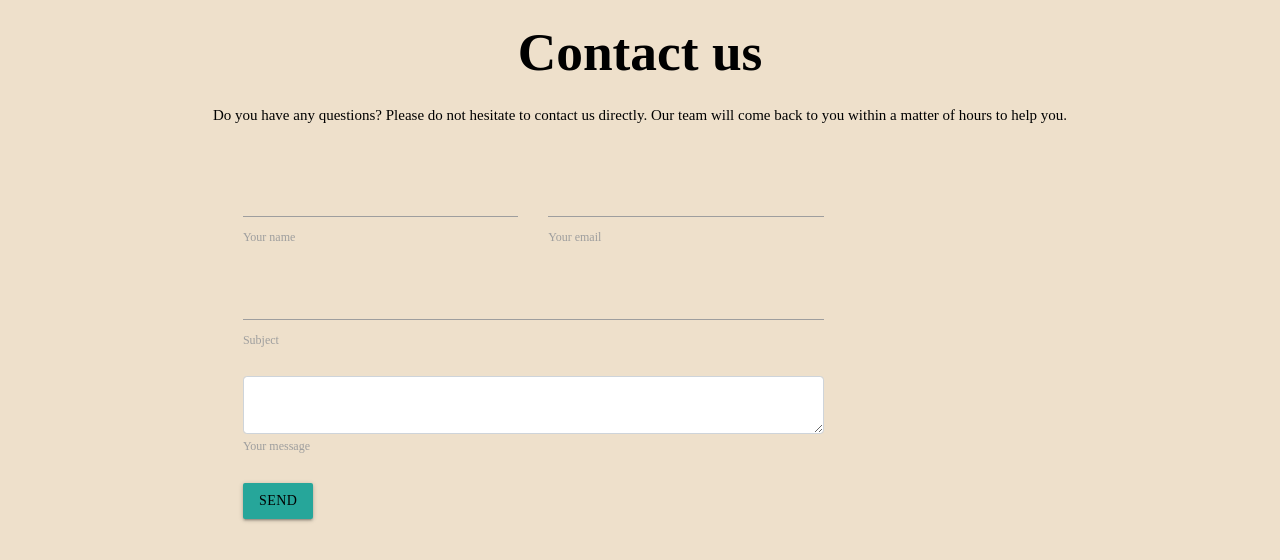
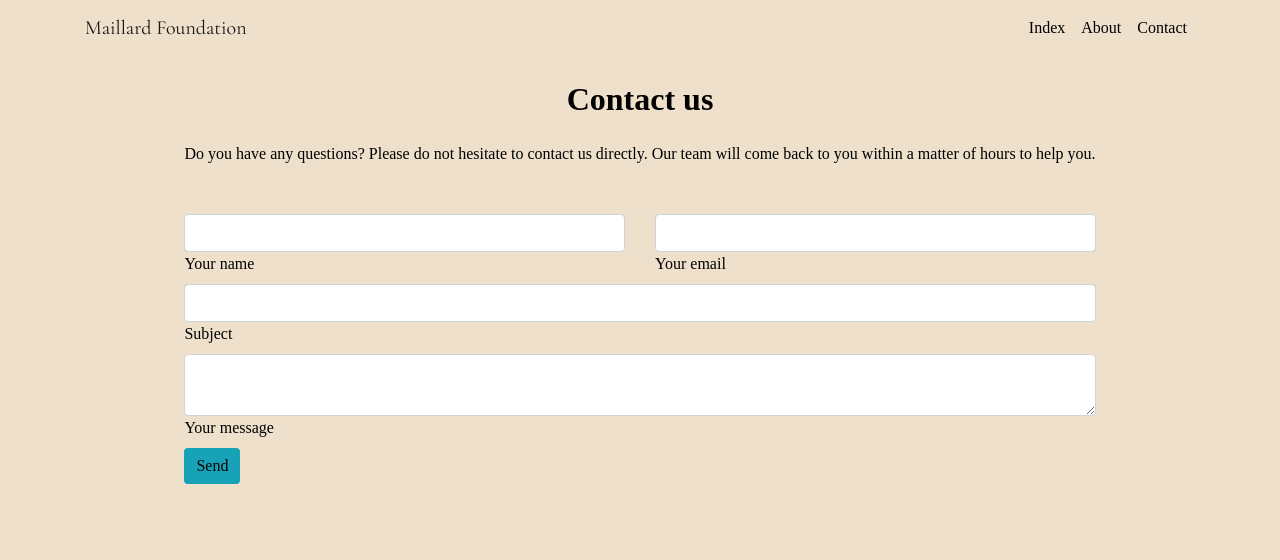
Before and after one commit to jadenkamau/MilliardFoundation, a plain HTML site: page contact.html in a window 1280 px wide. Drawn offline with nearby package versions, Linux system fonts and the light colour scheme; a web font is replaced by a local one.

Commit message:
update contact
Contact changes

```diff
--- a/contact.html
+++ b/contact.html
@@ -4,7 +4,7 @@
     <meta charset="UTF-8">
     <meta name="viewport" content="width=device-width, initial-scale=1.0">
     <meta http-equiv="X-UA-Compatible" content="ie=edge">
-    <title>Document</title>
+    <title>Contact</title>
 
     <!-- Bootstrap CSS -->
     <link rel="stylesheet" href="https://stackpath.bootstrapcdn.com/bootstrap/4.3.1/css/bootstrap.min.css" integrity="sha384-ggOyR0iXCbMQv3Xipma34MD+dH/1fQ784/j6cY/iJTQUOhcWr7x9JvoRxT2MZw1T" crossorigin="anonymous">
@@ -18,17 +18,51 @@
 
     <link href="https://fonts.googleapis.com/css?family=Halant&display=swap" rel="stylesheet">
 
-    <link rel="stylesheet" href="https://cdnjs.cloudflare.com/ajax/libs/materialize/1.0.0/css/materialize.min.css">
+
 
     <link rel="stylesheet" href="style.css">
+
 </head>
 <body>
 
 
 
+
+
+
+<section class="col-md-12">
+            <nav id="mainNavbar" class="navbar navbar-expand-lg navbar-light  fixed-top text-light bg-transparent  position-static pb-2">
+                    <div class="container">
+                <a class="navbar-brand"  id="titles" href="index.html"> Maillard Foundation</a>
+
+                <button class="navbar-toggler" type="button" data-toggle="collapse" data-target="#navbarsin">
+                <span class="navbar-toggler-icon"></span>
+                </button>
+
+                <div class="collapse navbar-collapse color justify-content-end text-dark" id="navbarsin">
+                    <ul class="navbar-nav" id="fontwa">
+                        <li class="nav-item">
+                            <a href="index.html" class="nav-link">Index</a>
+                        </li>
+
+                        <li class="navbar-nav">
+                            <a href="index.html" class="nav-link">About</a>
+                        </li>
+
+                        <li class="navbar-nav">
+                                <a href="contact.html" class="nav-link">Contact</a>
+                            </li>
+                    </ul>
+                </div>
+                </div>
+
+
+            </nav>
+
+        </section>
+    <!--Section: Contact v.2-->
     <div class="container d-flex align-items-center  justify-content-center">
-    <!--Section: Contact v.2-->
-<section class="mb-4">
+<section >
 
         <!--Section heading-->
         <h2 class="h1-responsive font-weight-bold text-center my-4">Contact us</h2>
@@ -39,7 +73,7 @@
         <div class="row">
 
             <!--Grid column-->
-            <div class="col-md-9 mb-md-0 mb-5">
+            <div class="col-md-12 mb-md-0 mb-5">
                 <form id="contact-form" name="contact-form" action="mail.php" method="POST">
 
                     <!--Grid row-->
@@ -94,8 +128,8 @@
 
                 </form>
 
-                <div class=" col-md-6 text-center text-md-left">
-                    <a class="btn btn-primary" >Send</a>
+                <div class=" text-center text-md-left">
+                    <a class="btn btn-primary bg-info border-0 decoration-none" >Send</a>
                 </div>
                 <div class="status"></div>
             </div>
```
